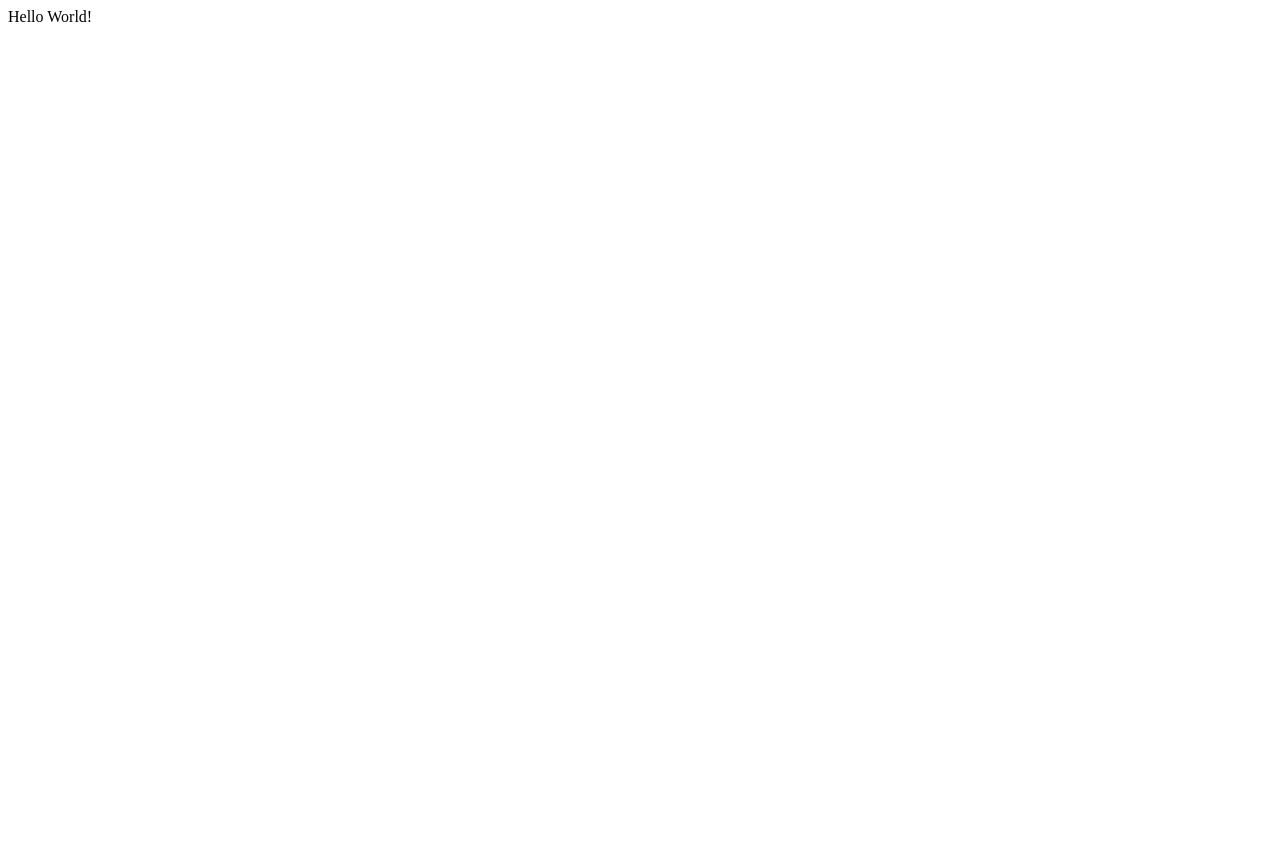
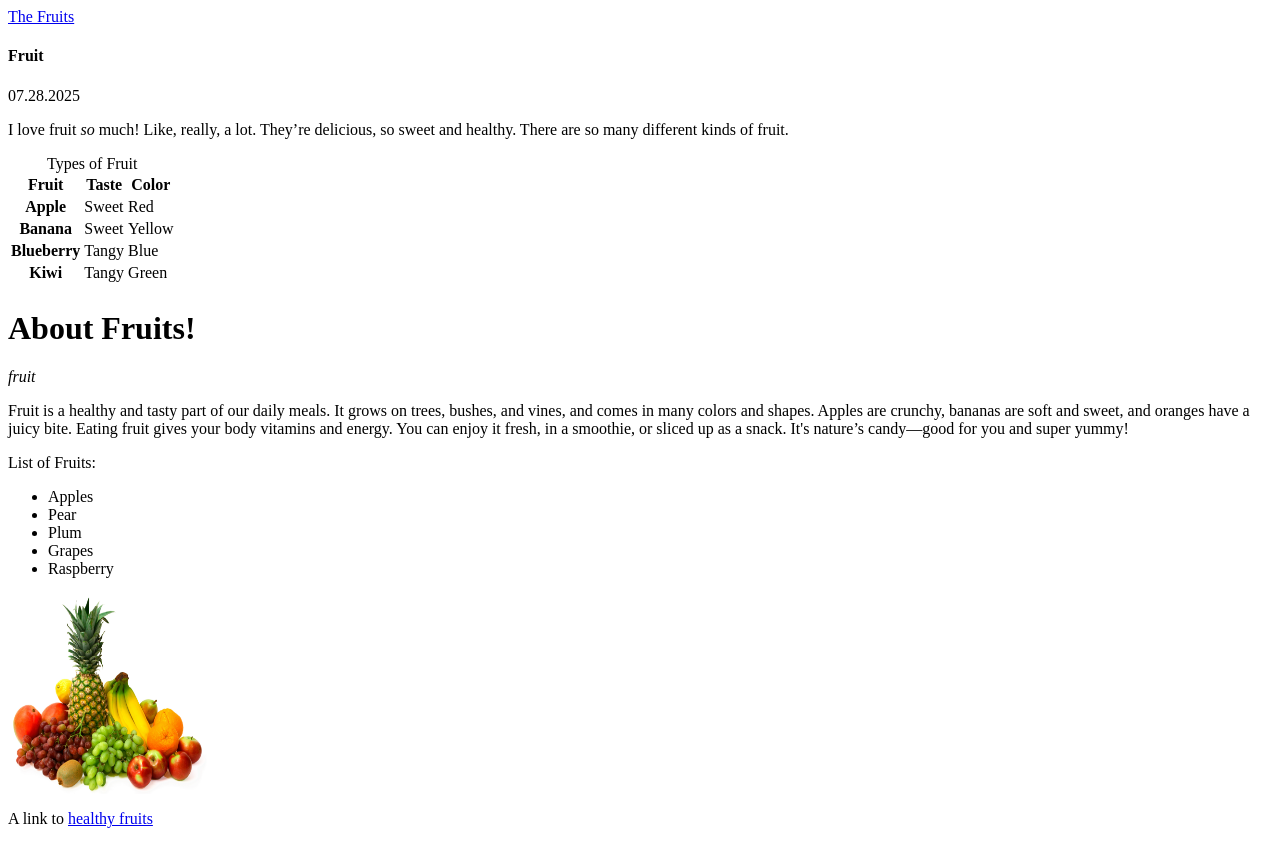
Before and after one commit to ellie917246/ellie917246.github.io, a plain HTML site: page index.html in a window 1280 px wide. Before the commit the page ends 800 px from the top, so only its background shows below. Drawn offline with Linux system fonts and the light colour scheme.

Commit message:
mini project

```diff
--- a/index.html
+++ b/index.html
@@ -1 +1,78 @@
-Hello World!
+  <header>
+    <a class="logo" href="#">The Fruits</a>
+  </header>
+
+  <article>
+    <header>
+      <h4>Fruit</h4>
+      <time>07.28.2025</time>
+    </header>
+    <p>
+      I love fruit <em>so</em> much! Like, really, a lot. They’re delicious,
+      so sweet and healthy. There are so many different kinds of fruit.
+    </p>
+  </article>
+
+  <table>
+    <caption>
+      Types of Fruit
+    </caption>
+    <thead>
+      <tr>
+        <th scope="col">Fruit</th>
+        <th scope="col">Taste</th>
+        <th scope="col">Color</th>
+      </tr>
+    </thead>
+    <tbody>
+      <tr>
+        <th scope="row">Apple</th>
+        <td>Sweet</td>
+        <td>Red</td>
+      </tr>
+      <tr>
+        <th scope="row">Banana</th>
+        <td>Sweet</td>
+        <td>Yellow</td>
+      </tr>
+      <tr>
+        <th scope="row">Blueberry</th>
+        <td>Tangy</td>
+        <td>Blue</td>
+      </tr>
+      <tr>
+        <th scope="row">Kiwi</th>
+        <td>Tangy</td>
+        <td>Green</td>
+      </tr>
+    </tbody>
+    <tfoot>
+      <tr>
+        <th scope="row" colspan="2"></th>
+        <td></td>
+      </tr>
+    </tfoot>
+  </table>
+
+  <hgroup>
+    <h1>About Fruits!</h1>
+    <em>fruit</em>
+  </hgroup>
+  <p>
+    Fruit is a healthy and tasty part of our daily meals. It grows on trees, bushes, and vines, and comes in many colors and shapes. Apples are crunchy, bananas are soft and sweet, and oranges have a juicy bite. Eating fruit gives your body vitamins and energy. You can enjoy it fresh, in a smoothie, or sliced up as a snack. It's nature’s candy—good for you and super yummy!
+
+    <p>List of Fruits:</p>
+
+<ul>
+  <li>Apples</li>
+  <li>Pear</li>
+  <li>Plum</li>
+  <li>Grapes</li>
+  <li>Raspberry</li>
+</ul>
+
+<img width="200" height="200" src="fruits.jpg" alt="Various Fruits">
+<p></p>
+A link to
+<a href="https://www.nutritionadvance.com/healthy-foods/types-of-fruit/">healthy fruits</a>
+<p></p>
```
Also changed, not shown: fruits.jpg (added).
